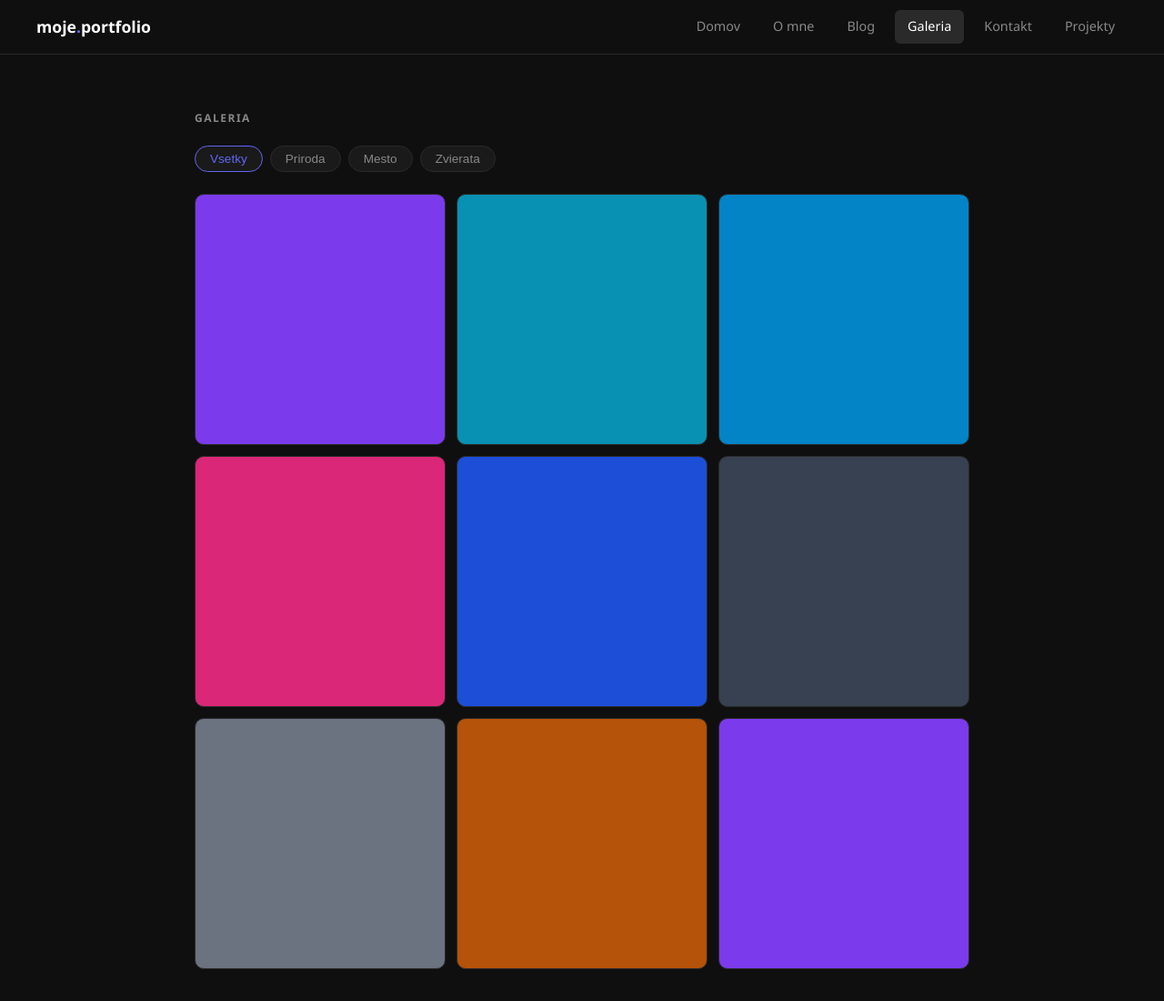
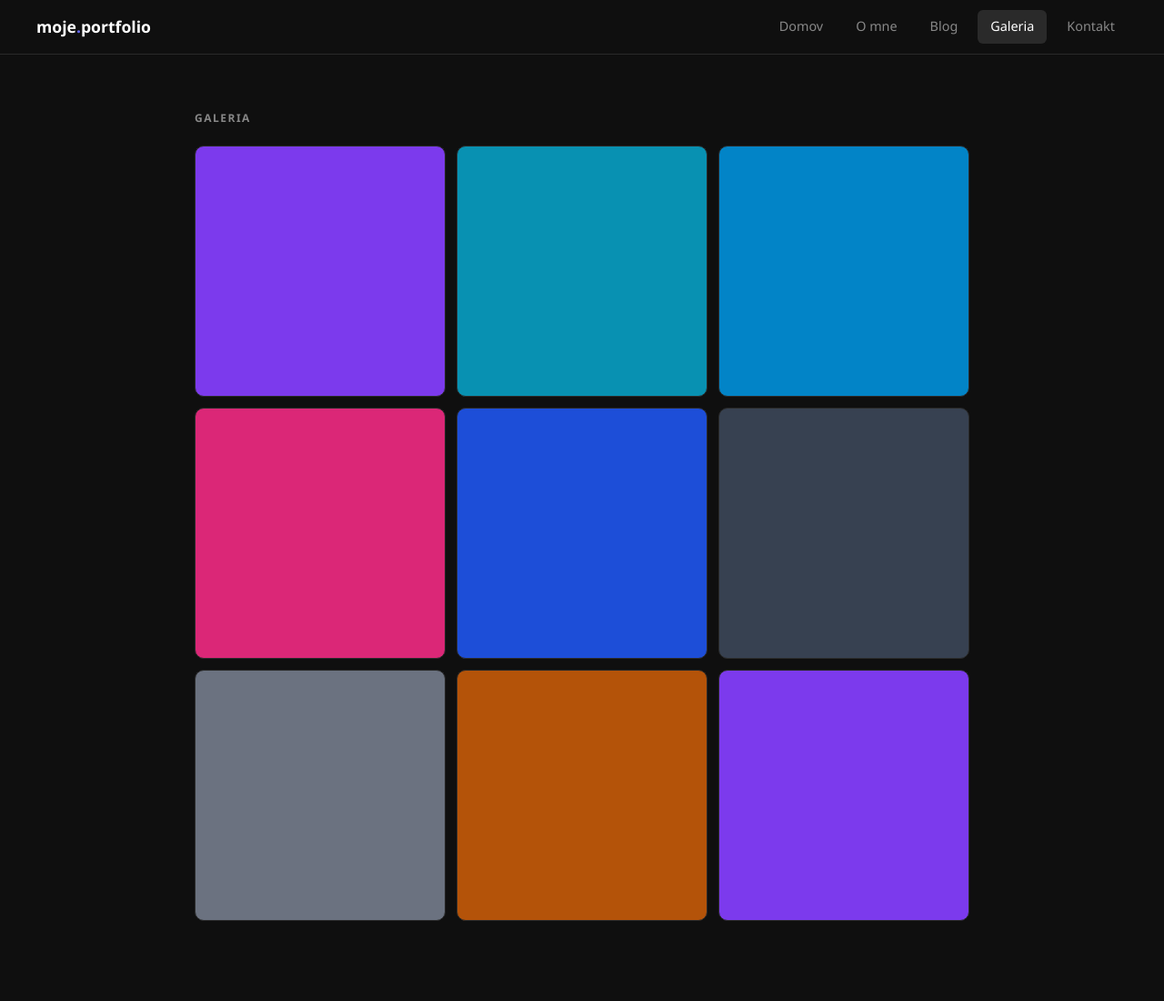
Before and after one commit to PatrikBelic/Web_PEVS, a plain HTML site: page Gallery.html in a window 1280 px wide. Shown: the whole page at 91% size. After the commit the page ends 1072 px from the top, so only its background shows below. Drawn offline with nearby package versions, Linux system fonts and the light colour scheme.

Commit message:
Last commit

```diff
--- a/Gallery.html
+++ b/Gallery.html
@@ -19,21 +19,12 @@
         <a href="blog.html">Blog</a>
         <a href="gallery.html" class="active">Galeria</a>
         <a href="contact.html">Kontakt</a>
-        <a href="data.html">Projekty</a>
     </div>
 </nav>
 
 <!-- Obsah galerie -->
 <div class="page">
     <p class="section-label">Galeria</p>
-
-    <!-- Tlacidla na filtrovanie obrazkov podla kategorie -->
-    <div class="gallery-filter">
-        <button class="gf-btn active" onclick="filterGal('all', this)">Vsetky</button>
-        <button class="gf-btn" onclick="filterGal('priroda', this)">Priroda</button>
-        <button class="gf-btn" onclick="filterGal('mesto', this)">Mesto</button>
-        <button class="gf-btn" onclick="filterGal('zvierata', this)">Zvierata</button>
-    </div>
 
     <!-- Tu sa dynamicky vkladaju obrazky cez JavaScript -->
     <div class="gal-grid" id="galGrid"></div>
```
Also changed, not shown: data.html (+1 -1 lines), README.md, data.json (renamed from package.json).
